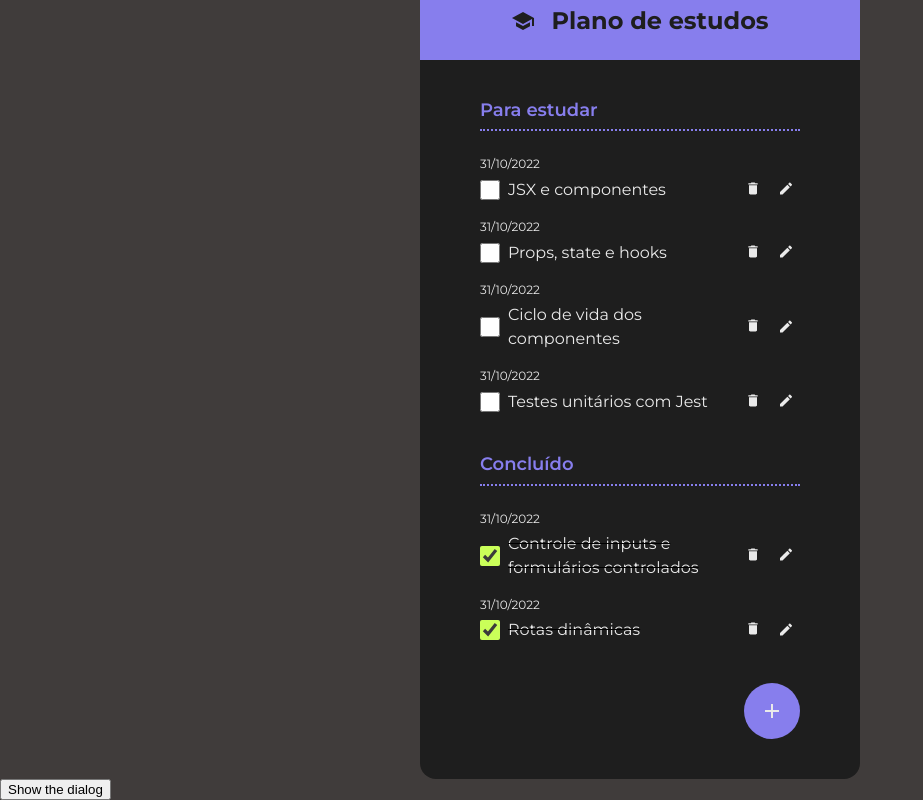
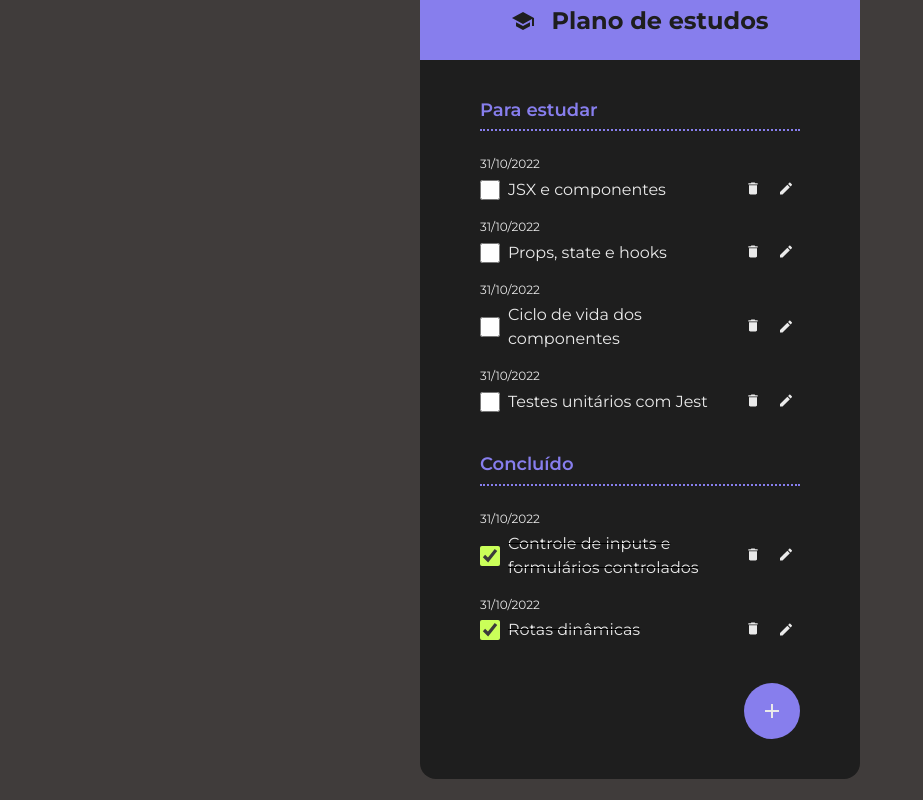
Before and after one commit to danielft11/StudyList, a React (Vite) app: page / in a window 1280 px wide. Shown: the part 209-1009 px from the top of the page, without its empty margins (0-923 px from the left). After the commit the page ends 988 px from the top, so only its background shows below. Built offline with nearby package versions, Linux system fonts and the light colour scheme.

Commit message:
video 2.1

```diff
--- a/src/App.jsx
+++ b/src/App.jsx
@@ -1,3 +1,4 @@
+import { useState } from "react"
 import { ChecklistsWrapper } from "./components/ChecklistsWrapper"
 import { Container } from "./components/Container"
 import Dialog from "./components/Dialog"
@@ -52,7 +53,7 @@
 ]
 
 function App() {
-
+  const [showDialog, setShowDialog] = useState(false)
   return (
     <main>
       <Container>
@@ -75,13 +76,13 @@
             })}
           </ToDoList>
           <Footer>
-            <FabButton>
+            <FabButton onClick={() => setShowDialog(!showDialog)}>
               <IconPlus />
             </FabButton>
           </Footer>
         </ChecklistsWrapper>
       </Container>
-      <Dialog />
+      <Dialog isOpen={showDialog}/>
     </main>
   )
 }
--- a/src/components/Dialog/index.jsx
+++ b/src/components/Dialog/index.jsx
@@ -24,7 +24,6 @@
             <button autoFocus onClick={closeModal}>Close</button>
             <p>This modal dialog has a groovy backdrop!</p>
         </dialog>
-        <button onClick={openModal}>Show the dialog</button>
     </>)
 }
 
--- a/src/components/FabButton/index.jsx
+++ b/src/components/FabButton/index.jsx
@@ -1,8 +1,8 @@
 import './fab-button.style.css'
 
-export function FabButton({ children }) {
+export function FabButton({ children, ...rest }) {
     return (
-        <button className='fab'>
+        <button className='fab' {...rest}>
             {children}
         </button>
     )
```
